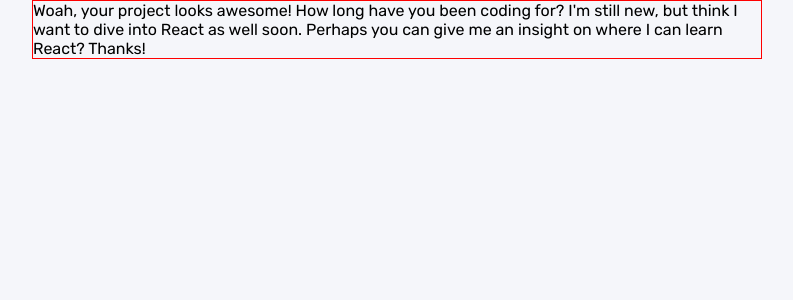
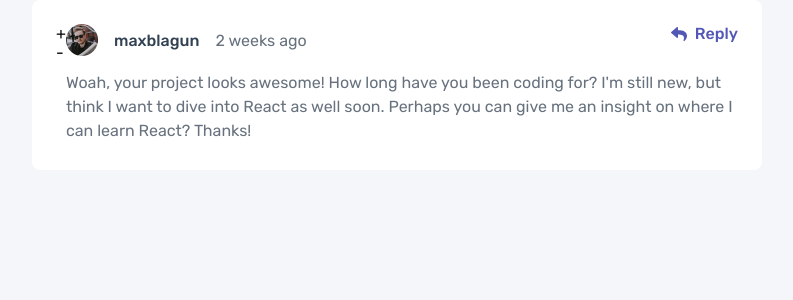
Before and after one commit to EdwinSch/react-interactive-comments, a React (Vite) app: page / in a window 1280 px wide. Shown: the top 300 px of the page, without its empty margins (243-1036 px from the left). Built offline with nearby package versions, Linux system fonts and the light colour scheme.

Commit message:
style: comment component

```diff
--- a/src/components/Comment.jsx
+++ b/src/components/Comment.jsx
@@ -1,5 +1,26 @@
+import { FaReply } from "react-icons/fa";
+
 const Comment = ({ id, user, date, content, upvotePts, replies }) => {
-  return <article>{content}</article>;
+  return (
+    <article className="single-comment">
+      <div className="upvotes"> + -</div>
+      <div className="comment-wrapper">
+        <div className="comment-header">
+          <div className="user-wrapper">
+            <img src={user.img} alt={user.name} />
+            <p className="user-name">{user.name}</p>
+            <p className="date">{date}</p>
+          </div>
+
+          <button className="reply-btn" type="button">
+            <FaReply />
+            reply
+          </button>
+        </div>
+        <p className="content-text">{content}</p>
+      </div>
+    </article>
+  );
 };
 
 export default Comment;
--- a/src/styles/style.css
+++ b/src/styles/style.css
@@ -24,7 +24,7 @@ ul {
   --backgroundClr: #f5f6fa;
   --primaryClr: #ffffff;
   --accent: #5357b6;
-  --inactive: #c5c6ef;
+  --transparant: #c5c6ef;
   --headingClr: #334253;
   --textClr: #67727e;
   --warningClr: #ed6368;
@@ -33,7 +33,7 @@ ul {
   --inspect: solid red 1px;
 }
 
-/* Styles */
+/* Main */
 body {
   font-family: var(--font);
   background: var(--backgroundClr);
@@ -46,7 +46,76 @@ body {
 
 main {
   margin: 0 16px;
-  border: var(--inspect);
+  /* border: var(--inspect); */
   width: 90vw;
   max-width: 730px;
 }
+
+/* Comments List */
+
+/* Comment component */
+
+.single-comment {
+  display: flex;
+  margin-bottom: 20px;
+  width: 100%;
+  min-height: 170px;
+  background: var(--primaryClr);
+  padding: 24px;
+  border-radius: 8px;
+
+  .comment-wrapper {
+    .comment-header {
+      display: flex;
+      justify-content: space-between;
+      /* align-items: center; */
+
+      .user-wrapper {
+        display: flex;
+        align-items: center;
+        gap: 16px;
+        margin-bottom: 15px;
+
+        & img {
+          width: 32px;
+        }
+        .user-name {
+          font-size: 1rem;
+          font-weight: 500;
+          color: var(--headingClr);
+        }
+        .date {
+          font-size: 1rem;
+          font-weight: 400;
+          color: var(--textClr);
+        }
+      }
+      /* Redo to general btn */
+      .reply-btn {
+        border: none;
+        display: flex;
+        align-items: center;
+        gap: 8px;
+        background: none;
+        height: fit-content;
+        font-family: inherit;
+        font-size: 1rem;
+        font-weight: 500;
+        color: var(--accent);
+        text-transform: capitalize;
+        cursor: pointer;
+        transition: 300ms ease;
+
+        &:hover {
+          color: var(--transparant);
+        }
+      }
+    }
+    .content-text {
+      font-size: 1rem;
+      font-weight: 400;
+      color: var(--textClr);
+      line-height: 24px;
+    }
+  }
+}
```
